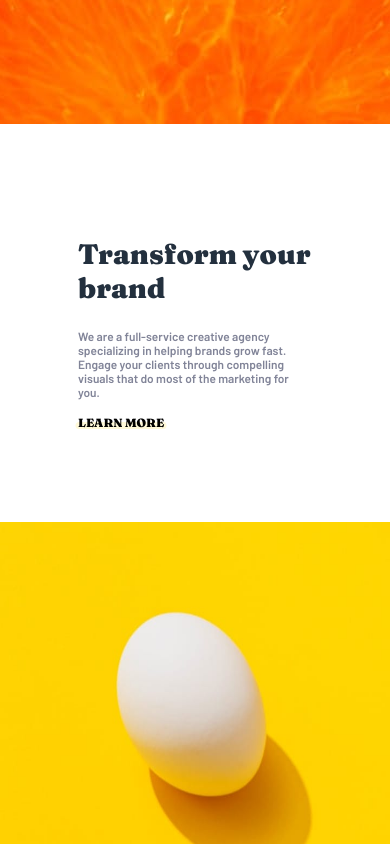
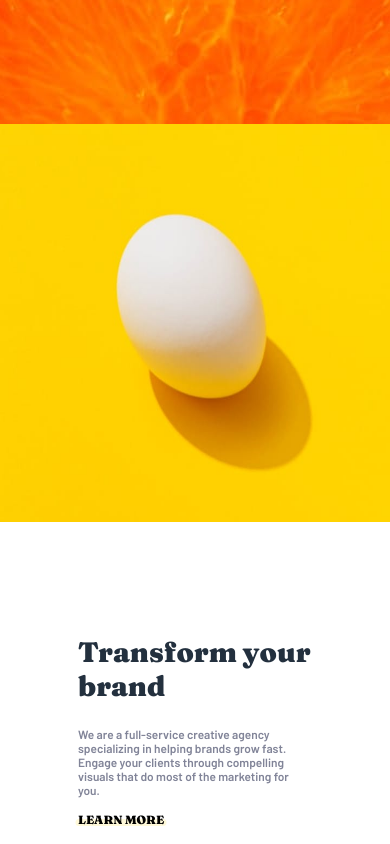
Before and after one commit to davidthus/sunnyside-agency-landing-page, a plain HTML site: page index.html in a window 390 px wide. Shown: the part 720-1564 px from the top of the page. Drawn offline with Linux system fonts and the light colour scheme.

Commit message:
fixed order of elements in grid

```diff
--- a/scss/_grid.scss
+++ b/scss/_grid.scss
@@ -115,9 +115,6 @@
   background: rgba(250, 212, 0, 1);
 }
 
-
-
-
 .textimage {
   text-align: center;
   width: 50%;
@@ -146,6 +143,10 @@
     grid-template-rows: repeat(6, 1fr);
   }
 
+  .two {
+    order: -1;
+  }
+
   .textimage {
     &__title {
       font-size: 3.2rem;
```
Also changed, not shown: dist/css/index.css, 1 other file.
